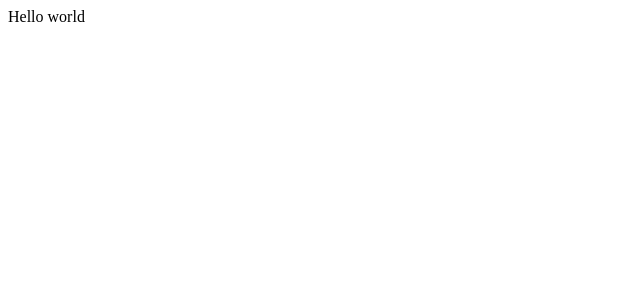
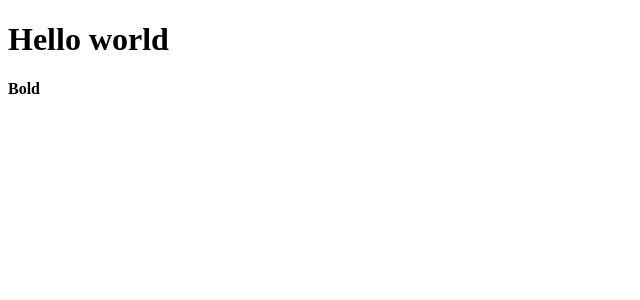
Before and after one commit to stephendodd/EggheadReactTute, a React app: page / in a window 1280 px wide. Shown: the top 300 px of the page, without its empty margins (0-640 px from the left). Built offline with nearby package versions, Linux system fonts and the light colour scheme.

Commit message:
Learned about return statement and how we must wrap what we are returning in a div because we cannot return multiple things.

```diff
--- a/App.js
+++ b/App.js
@@ -3,7 +3,12 @@ import React from 'react'
 //One way of declaring a component where the component can have state.
 class App extends React.Component {
   render() {
-    return <div>Hello world</div>
+    //Note we have to wrap our h1 and bold tags in a div as the return statement can only return 1 single node.
+    return (
+      <div>
+        <h1>Hello world</h1><b>Bold</b>
+      </div>
+    )
   }
 }
 
```
